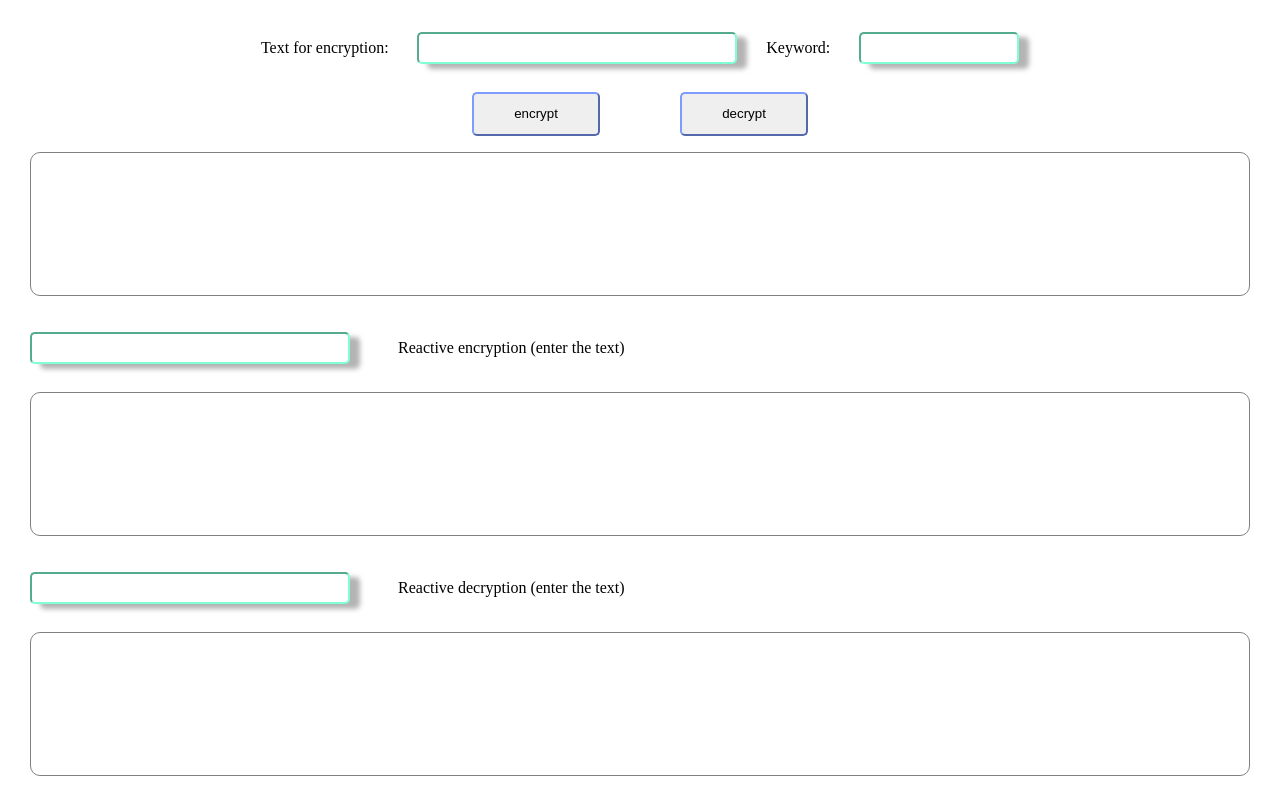
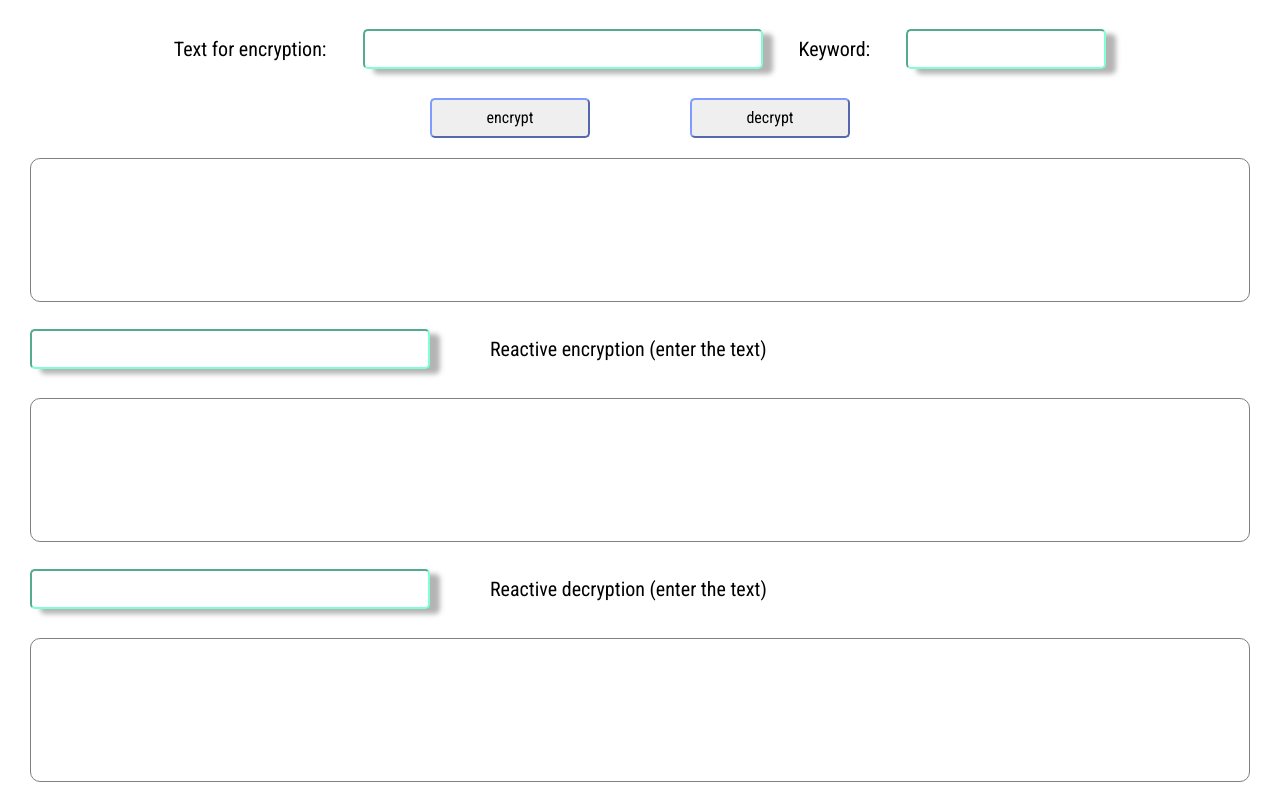
Before and after one commit to golden-gates-sf/encrypter-transpos, a plain HTML site: page index.html in a window 1280 px wide. Drawn offline with Linux system fonts and the light colour scheme.

Commit message:
Stylization added

```diff
--- a/index.html
+++ b/index.html
@@ -5,6 +5,9 @@
     <meta http-equiv="X-UA-Compatible" content="IE=edge">
     <meta name="viewport" content="width=device-width, initial-scale=1.0">
     <link rel="stylesheet" type="text/css" href="./style.css">
+    <link rel="preconnect" href="https://fonts.googleapis.com">
+    <link rel="preconnect" href="https://fonts.gstatic.com" crossorigin>
+    <link href="https://fonts.googleapis.com/css2?family=Roboto+Condensed&family=Roboto+Mono:wght@300&display=swap" rel="stylesheet">
     <title>Encrypter</title>
 </head>
 <body>
--- a/style.css
+++ b/style.css
@@ -2,6 +2,11 @@
     margin: 0;
     padding: 0;
     box-sizing: border-box;
+}
+
+html {
+    font-family: 'Roboto Condensed', sans-serif;
+    font-size: 20px;
 }
 
 input {
@@ -11,12 +16,16 @@ input {
     border-color: aquamarine;
     box-shadow: 10px 5px 5px rgba(128, 128, 128, 0.59);
     padding: 0 8px;
+    font-family: 'Roboto Mono', monospace;
+}
+
+input:hover {
+    border-color: rgb(5, 158, 87);
 }
 
 input:focus {
-  border-color: rgb(5, 158, 87);
-  outline: 0;
-  box-shadow: 10px 5px 5px rgba(128, 128, 128, 0.59);
+    border-color: rgb(5, 158, 87);
+    outline: 0;
 }
 
 #keyword-btn {
@@ -27,9 +36,18 @@ button {
     width: 8rem;
     border-radius: 5px;
     border-color: rgb(127, 155, 255);
+    transition-duration: 0.3s;
+    font-family: 'Roboto Condensed', sans-serif;
+    font-size: 16px;
 }
 
-
+button:hover {
+    background-color: rgb(127, 155, 255);
+    color: aliceblue;
+    border: none;
+    cursor: pointer;
+    box-shadow: 0px 15px 20px rgba(127, 155, 255, 0.4);
+}
 
 .common-container {
     height: 40vh;
@@ -68,4 +86,6 @@ button {
     height: 18vh;
     border: 1px solid grey;
     border-radius: 10px;
+    font-family: 'Roboto Mono', monospace;
+    font-weight: 400;
 }
```
